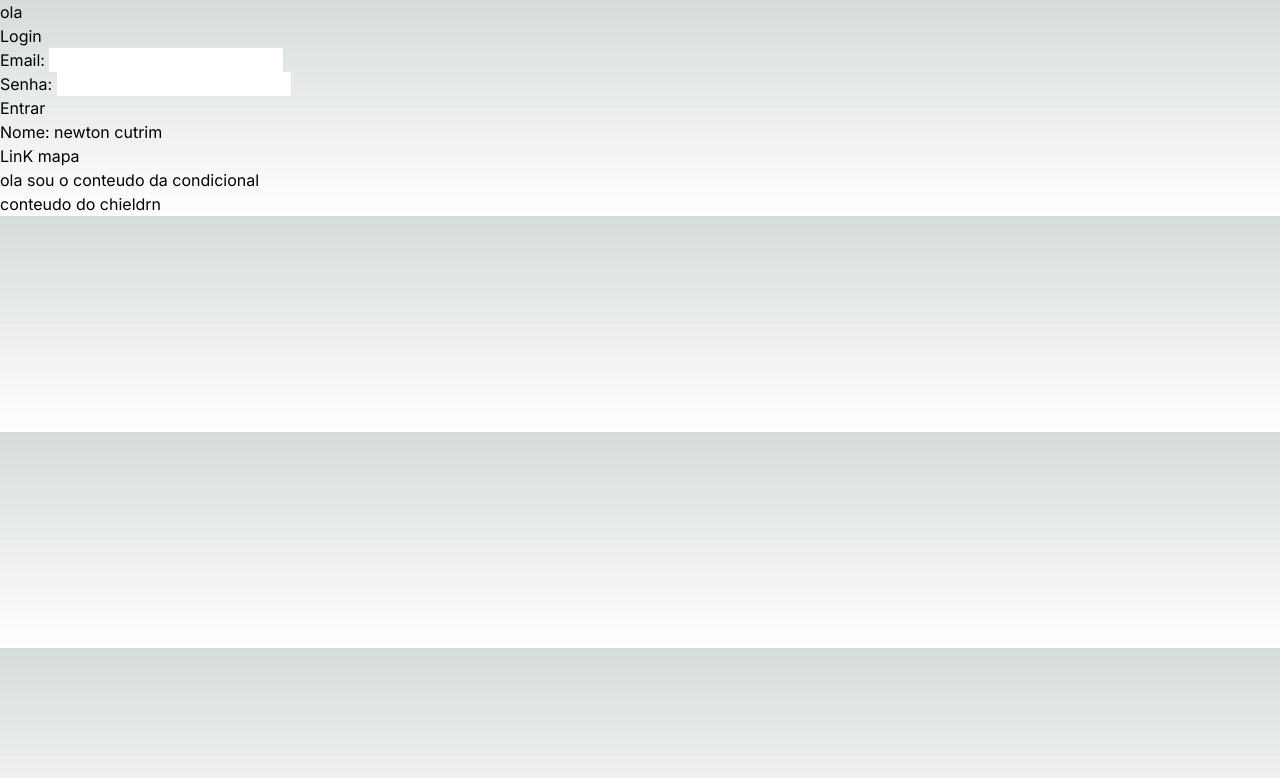
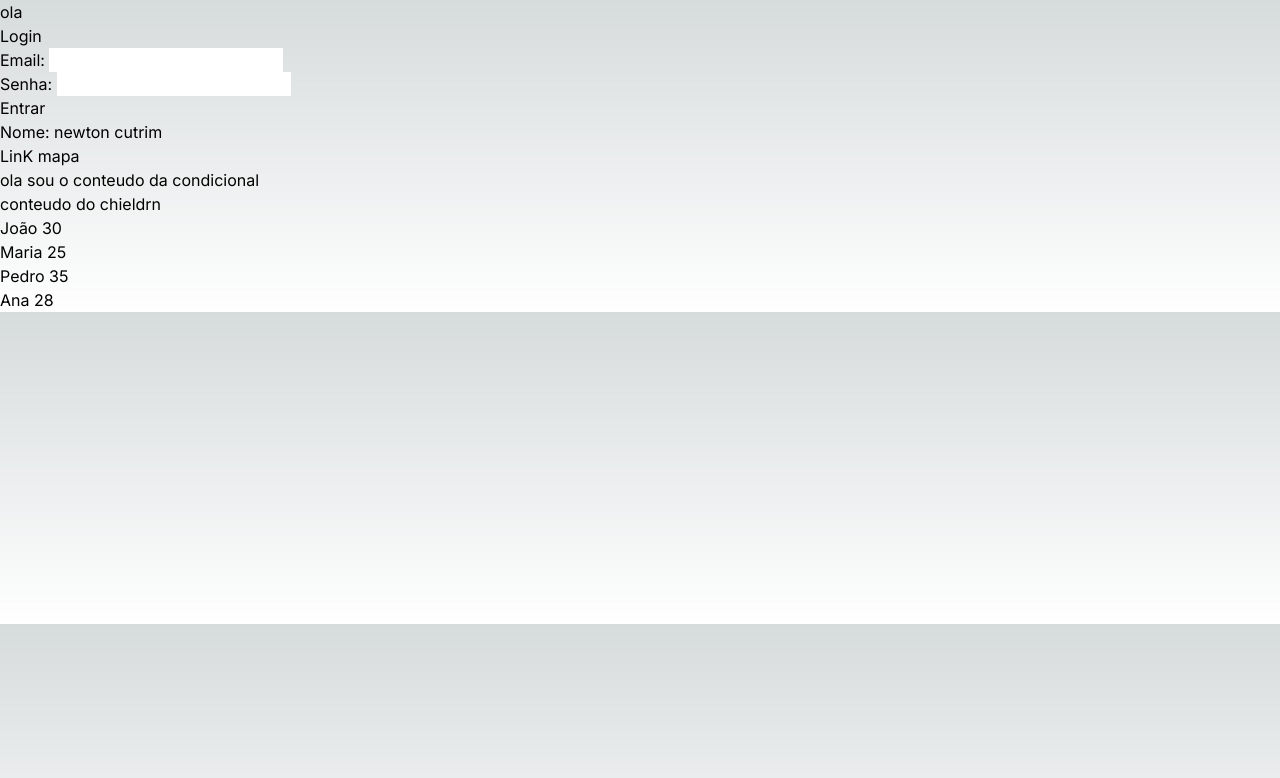
Before and after one commit to newtoncutrim/react-next, a Next.js app: page / in a window 1280 px wide. Shown: the top 778 px of the page. Built offline with nearby package versions, Linux system fonts and the light colour scheme.

Commit message:
renderizando listas

```diff
--- a/package.json
+++ b/package.json
@@ -13,6 +13,7 @@
     "@types/react": "18.2.12",
     "@types/react-dom": "18.2.5",
     "autoprefixer": "10.4.14",
+    "axios": "^1.5.0",
     "next": "13.4.6",
     "postcss": "8.4.24",
     "react": "18.2.0",
--- /dev/null
+++ b/src/Types/List.ts
@@ -0,0 +1,5 @@
+export type List  = {
+    id: number;
+    nome: string;
+    idade: number
+}
--- a/src/app/page.tsx
+++ b/src/app/page.tsx
@@ -1,7 +1,7 @@
 'use client'
 import  {Formulario} from '@/components/Formulario';
 import {Person} from "@/components/Person";
-
+import {People} from "@/components/People";
 const Teste = () => {
     return (
         <>
@@ -9,6 +9,7 @@ const Teste = () => {
             <Formulario/>
             <Person name='newton cutrim' url='opcional' content='temos conteudo'/>
             <p>conteudo do chieldrn</p>
+            <People/>
         </>
     );
 }
--- /dev/null
+++ b/src/components/Lista.tsx
@@ -0,0 +1,41 @@
+import React, { useEffect, useState } from 'react';
+import axios from 'axios';
+
+interface Post {
+    userId: number;
+    id: number;
+    title: string;
+    body: string;
+}
+
+
+export const Lista = () => {
+  const [posts, setPosts] = useState<Post[]>([]);
+
+  useEffect(() => {
+    axios.get<Post[]>('https://jsonplaceholder.typicode.com/posts')
+      .then(response => {
+        setPosts(response.data);
+      })
+      .catch(error => {
+        console.error(error);
+      });
+  }, []);
+
+  return (
+    <div>
+      <h1>Lista de Postagens</h1>
+      <ul>
+        {posts.map(post => (
+          <li >
+            <h1>nome {post.title}</h1>
+            <br />
+            <p>{post.body}</p>
+          </li>
+        ))}
+      </ul>
+    </div>
+  );
+}
+
+/* npm install axios */
--- /dev/null
+++ b/src/components/People.tsx
@@ -0,0 +1,13 @@
+import {ListaPeople} from "@/data/ListaPeople";
+
+export const People = () => {
+    return (
+        <>
+            { ListaPeople.length > 0 &&
+            <ul>
+            {ListaPeople.map(pessoa => <li key={pessoa.id}>{pessoa.nome} {pessoa.idade}</li>)}
+            </ul>
+            }
+        </>
+    );
+}
--- /dev/null
+++ b/src/data/ListaPeople.ts
@@ -0,0 +1,8 @@
+import { List } from "@/Types/List";
+
+export const ListaPeople: List[] = [
+    { id: 1, nome: "João", idade: 30 },
+    { id: 2, nome: "Maria", idade: 25 },
+    { id: 3, nome: "Pedro", idade: 35 },
+    { id: 4, nome: "Ana", idade: 28 },
+];
```
Also changed, not shown: 1 other file (tests, documents, lock files or other folders).
